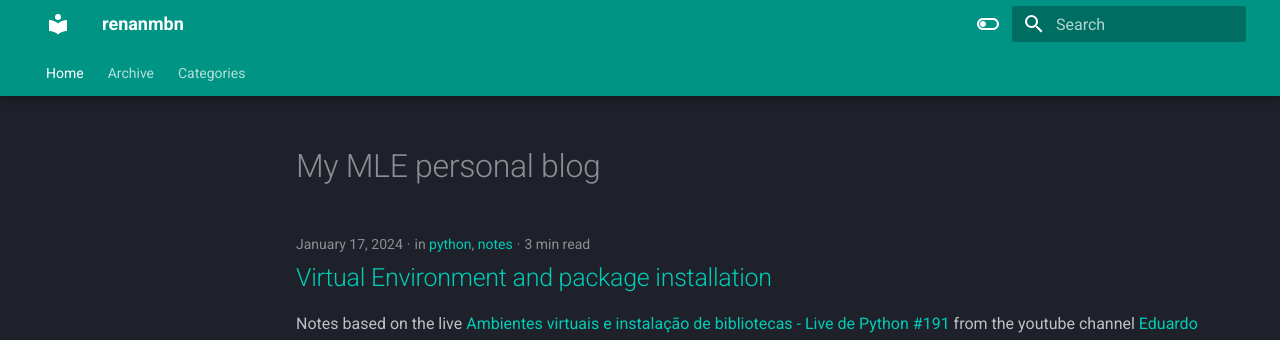
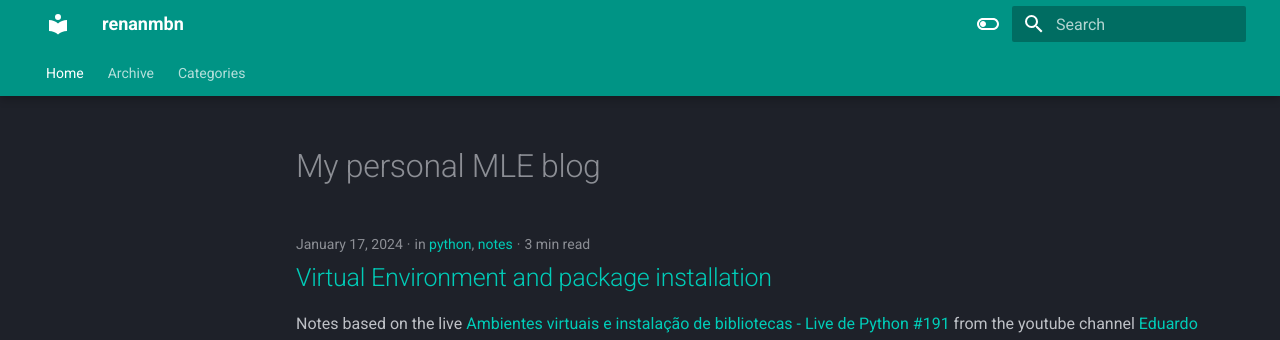
Before and after one commit to RenanNascimento/renanmbn, an MkDocs documentation site: the page built from docs/index.md, in a window 1280 px wide and 900 px high. Shown: the top 340 px of the window. Built offline with MkDocs 1.6.1 and Material for MkDocs 9.7.7, drawn with Linux system fonts in a browser that asks for light colours.

Commit message:
update site name

```diff
--- a/docs/index.md
+++ b/docs/index.md
@@ -10,4 +10,4 @@
     }
 </style>
 
-# My MLE personal blog
+# My personal MLE blog
```
